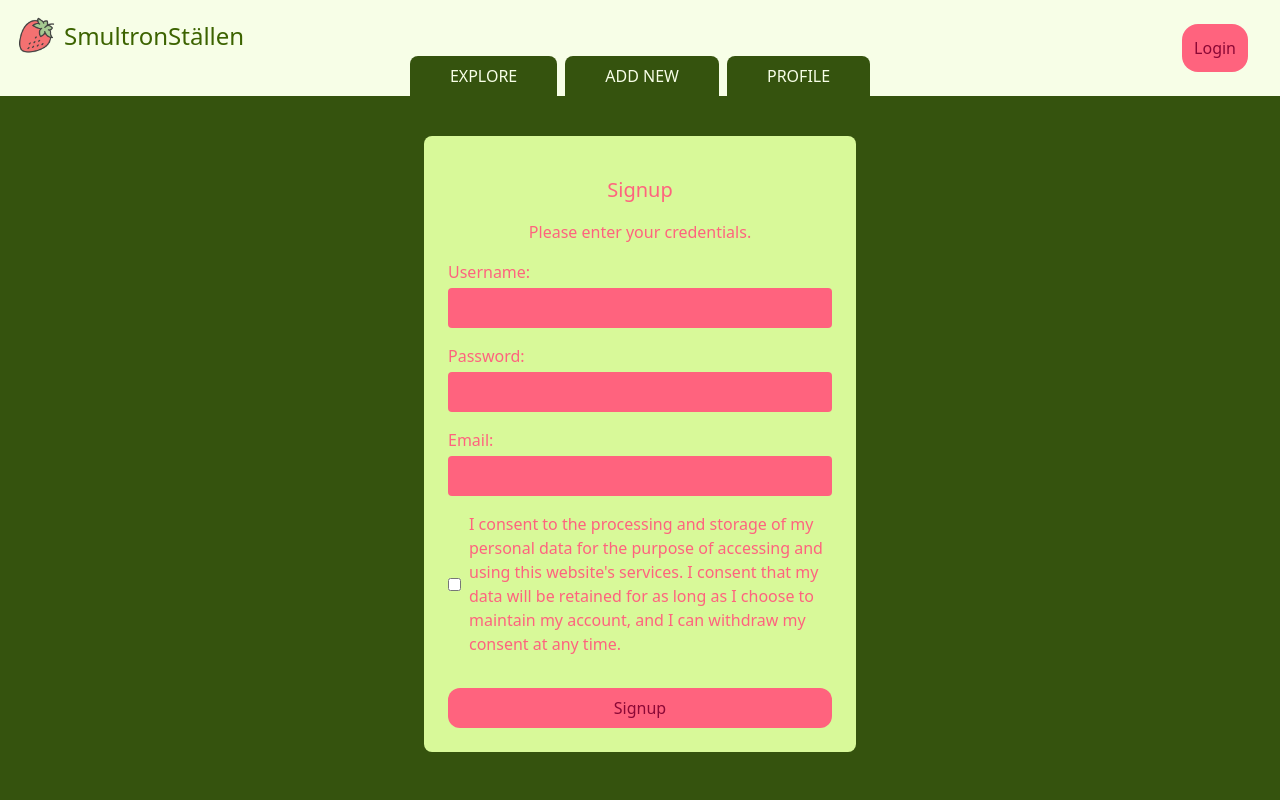
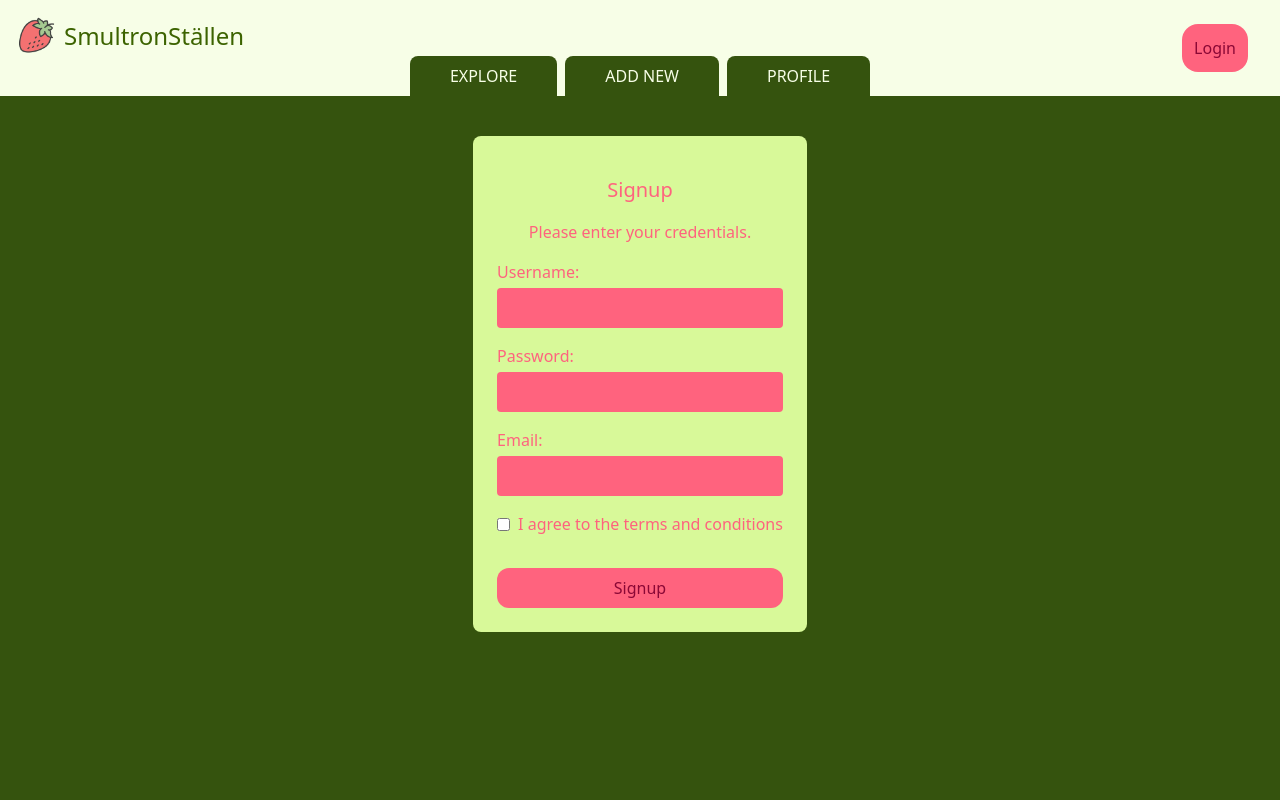
Before and after one commit to Kajsa99/projektUnited, a React (Vite) app in the folder frontend/: page /signup in a window 1280 px wide. Shown: the top 800 px of the page. Built offline with nearby package versions, Linux system fonts and the light colour scheme.

Commit message:
changed checkbox text

```diff
--- a/frontend/components/add-smultron-form.jsx
+++ b/frontend/components/add-smultron-form.jsx
@@ -1,17 +1,25 @@
 import { useState } from "react";
+import { useNavigate } from "react-router-dom";
 
 export function AddSmultronForm() {
     const [title, setTitle] = useState("");
     const [location, setLocation] = useState("");
     const [description, setDescription] = useState("");
     const [image_url, setImageUrl] = useState("");
+    const navigate = useNavigate();
 
     const user_id = localStorage.getItem("userId");
 
     async function handleSubmit(e) {
         e.preventDefault();
 
-    const newSmultron = { user_id, title, location, description, image_url };
+        const newSmultron = {
+            user_id,
+            title,
+            location,
+            description,
+            image_url,
+        };
 
         try {
             await fetch("/api/smultron", {
@@ -20,14 +28,21 @@ export function AddSmultronForm() {
                 body: JSON.stringify(newSmultron),
             });
             console.log("Smultron added!");
+
+            navigate("/");
         } catch (error) {
             console.error("Error adding smultron:", error);
         }
     }
 
     return (
-    <form onSubmit={handleSubmit} className="max-w-md mx-auto p-6 bg-lime-50 rounded-lg mt-10">
-      <h2 className="text-xl text-lime-900 mb-4 text-center">Add Smultronställe</h2>
+        <form
+            onSubmit={handleSubmit}
+            className="max-w-md mx-auto p-6 bg-lime-50 rounded-lg mt-10"
+        >
+            <h2 className="text-xl text-lime-900 mb-4 text-center">
+                Add Smultronställe
+            </h2>
 
             <input
                 type="text"
@@ -60,7 +75,10 @@ export function AddSmultronForm() {
                 className="w-full p-2 mb-3 border rounded"
             />
 
-      <button type="submit" className="w-full bg-lime-700 text-white py-2 rounded hover:bg-lime-800">
+            <button
+                type="submit"
+                className="w-full bg-lime-700 text-white py-2 rounded hover:bg-lime-800"
+            >
                 Add Smultron
             </button>
         </form>
--- a/frontend/components/signup-form.jsx
+++ b/frontend/components/signup-form.jsx
@@ -69,11 +69,7 @@ export default function SignUpForm({ onSubmit }) {
                             required
                             className="mr-2 text-sm"
                         />
-                        I consent to the processing and storage of my personal
-                        data for the purpose of accessing and using this
-                        website's services. I consent that my data will be
-                        retained for as long as I choose to maintain my account,
-                        and I can withdraw my consent at any time.
+                        I agree to the terms and conditions
                     </label>
 
                     <button className="bg-rose-400 text-rose-900 rounded-xl p-2 mt-4 hover:text-white">
```
Lines whose indentation alone changed are shown as unchanged.
